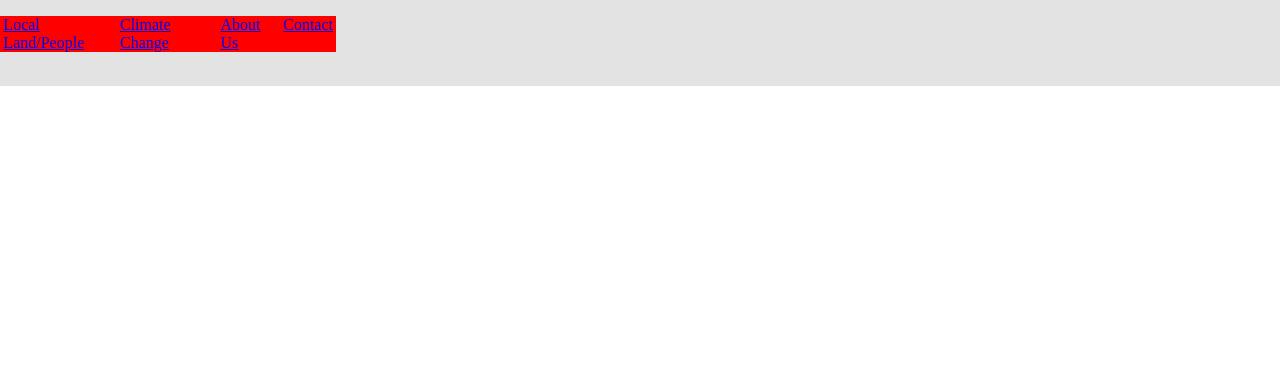
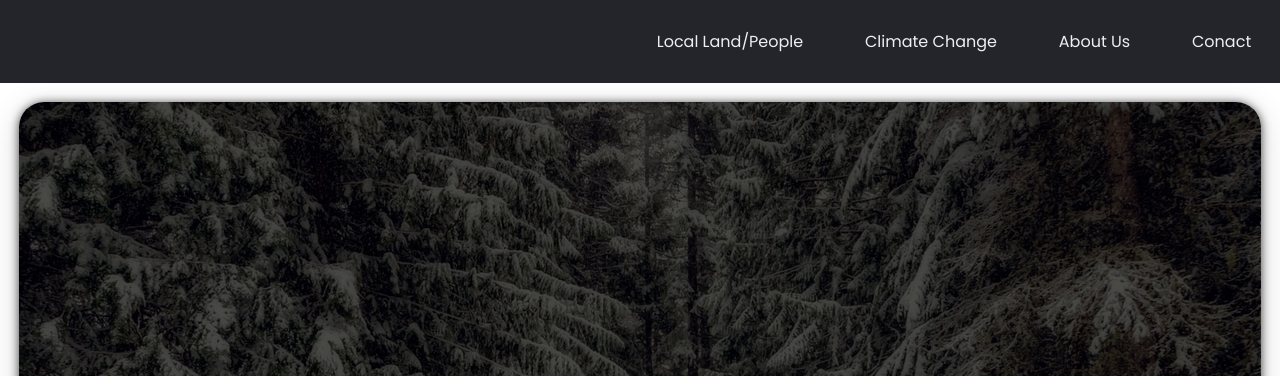
Before and after one commit to DITM-2022-Assignment/ditm-mg-assignment-Dhruv22315, a plain HTML site: page index.html in a window 1280 px wide. Shown: the top 376 px of the page. Drawn offline with Linux system fonts and the light colour scheme.

Commit message:
Splash page is now in for index.html A.K.A Home page

```diff
--- a/CSS/styels.css
+++ b/CSS/styels.css
@@ -1,9 +1,12 @@
+@import url("https://fonts.googleapis.com/css2?family=Montserrat&family=Open+Sans:wght@300&family=Poppins&display=swap");
+
 /* --- MAIN ---- */
 body {
   margin: 0;
   padding: 0;
   box-sizing: border-box;
   height: 100%;
+  font-family: "Poppins", sans-serif;
 }
 
 * {
@@ -13,7 +16,9 @@ body {
 }
 
 :root {
-  --white: rgb(227, 227, 227);
+  --blue: #0088a9;
+  --grey: #24252a;
+  --white: #edf0f1;
 }
 
 /* ---- HEADER -- */
@@ -23,23 +28,49 @@ header {
 
 /* ---- NAVBAR ---- */
 nav {
-  background-color: var(--white);
-  margin: 0px;
+  background-color: var(--grey);
   display: flex;
   align-items: center;
-
-  padding-bottom: 2.1rem;
+  justify-content: flex-end;
 }
 
 nav > ul {
-  width: fit-content;
-  margin-top: 1rem;
-  display: flex;
-  background-color: red;
+  display: inline-block;
 }
 
 nav > ul li {
   list-style-type: none;
-  padding-left: 1%;
-  padding-right: 1%;
+  display: inline-block;
+  margin: 1.8rem;
 }
+
+nav > ul li a {
+  color: var(--white);
+  transition: all 0.4s ease 0s;
+  text-decoration: none;
+}
+
+nav > ul li a:hover {
+  color: var(--blue);
+}
+
+/* ----SPLASH PAGE---- */
+header div {
+  display: flex;
+  align-items: center;
+  justify-content: center;
+  width: 97%;
+  margin: 1.5%;
+  height: 80vh;
+  background-image: linear-gradient(rgba(0, 0, 0, 0.7), rgba(0, 0, 0, 0.7)),
+    url("../Images/TreesWithSnow.png");
+  background-position: center;
+  background-repeat: no-repeat;
+  box-shadow: 0px 1px 10px 0 rgb(0 0 0 / 70%), 0 6px 30px 0 rgb(0 0 0 / 19%);
+  border-radius: 25px;
+}
+
+header div > h1 {
+  font-size: 3.5rem;
+  color: var(--white);
+}
--- a/index.html
+++ b/index.html
@@ -20,17 +20,19 @@
         <!-- Image -->
         <img src="" alt="" />
 
-        <!-- Words -->
+        <!-- Nav Items -->
         <ul>
           <li><a href="#">Local Land/People</a></li>
           <li><a href="#">Climate Change</a></li>
           <li><a href="#">About Us</a></li>
-          <li><a href="#">Contact</a></li>
+          <li><a href="#">Conact</a></li>
         </ul>
       </nav>
 
       <!-- HEADER BACKGROUND -->
-      <img src="" alt="" />
+      <div>
+        <h1>DITM Website</h1>
+      </div>
     </header>
 
     <!-- MAIN -->
```
Also changed, not shown: Images/TreesWithSnow.png (renamed from Images/michael-S4lRLPNs_P0-unsplash.jpg).
